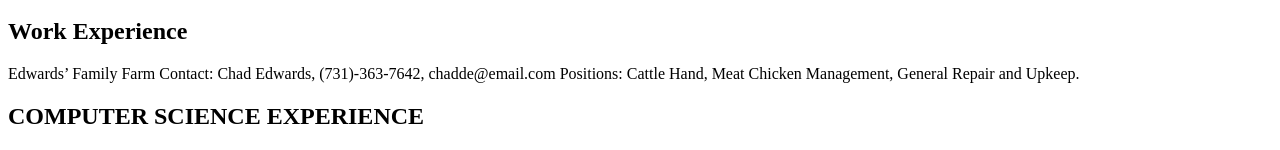
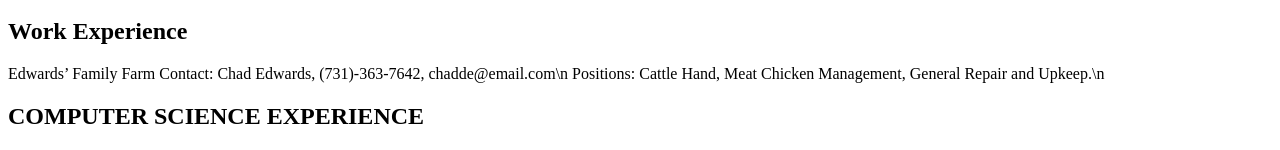
Before and after one commit to ColeE1207/ColeE1207, a plain HTML site: page index.html in a window 1280 px wide. Shown: the part 202-352 px from the top of the page. Drawn offline with Linux system fonts and the light colour scheme.

Commit message:
added \n

```diff
--- a/index.html
+++ b/index.html
@@ -8,8 +8,8 @@
         <p>wceedwards@gmail.com</p1>
         <h2>Work Experience</h2>
         <p1>Edwards’ Family Farm</p1>
-        <p1>	Contact: Chad Edwards, (731)-363-7642, chadde@email.com</p1>
-        <p1>	Positions: Cattle Hand, Meat Chicken Management, General Repair and Upkeep.</p1>
+        <p1>	Contact: Chad Edwards, (731)-363-7642, chadde@email.com\n</p1>
+        <p1>	Positions: Cattle Hand, Meat Chicken Management, General Repair and Upkeep.\n</p1>
         <h2>COMPUTER SCIENCE EXPERIENCE</h2>
         <p1>Henry County High School Classes 2021-2025</p1>
             <p2>Computer Science I, Computer Science II, Advanced Placement Computer Science Principles (5/5 on AP Exam)</p2>
```
